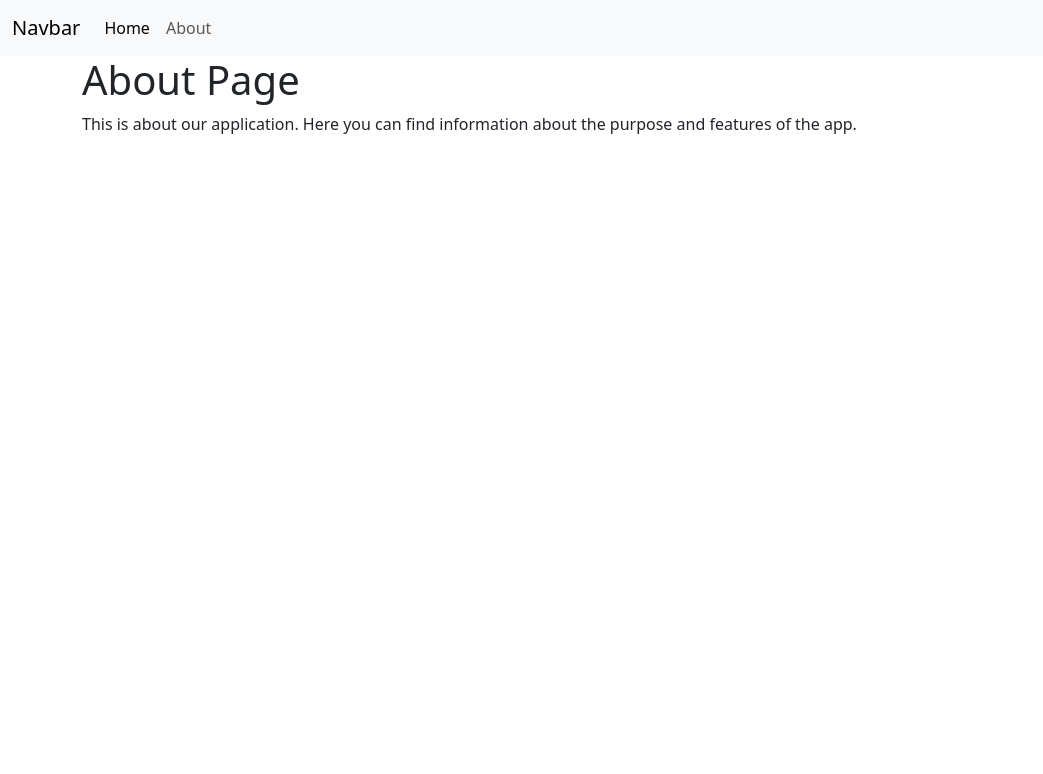
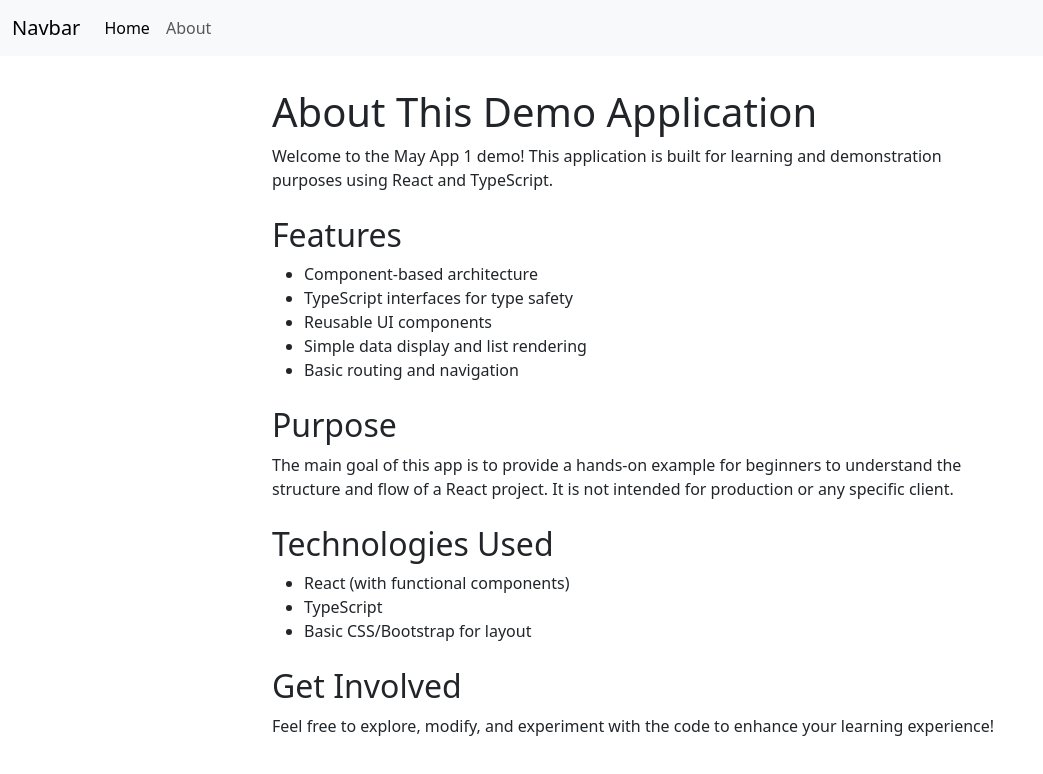
Before and after one commit to shirkeamy/AalimxClasses, a React (Create React App) app in the folder Dec24/React/may-app-1/: page /about in a window 1280 px wide. Shown: the top 774 px of the page, without its empty margins (0-1043 px from the left). Built offline with nearby package versions, Linux system fonts and the light colour scheme.

Commit message:
Refactor About component to enhance content and structure for better clarity and learning experience

```diff
--- a/Dec24/React/may-app-1/src/Pages/About.tsx
+++ b/Dec24/React/may-app-1/src/Pages/About.tsx
@@ -1,12 +1,45 @@
+import React from "react";
+
 const About: React.FC = () => {
     return (
-      <div className="home">
-        <h1>About Page</h1>
-        <p>
-            This is about our application. Here you can find information about the purpose and features of the app.
-        </p>
-      </div>
+        <div className="about-page" style={{ padding: "2rem", maxWidth: 800, margin: "0 auto" }}>
+            <h1>About This Demo Application</h1>
+            <p>
+                Welcome to the May App 1 demo! This application is built for learning and demonstration purposes using React and TypeScript.
+            </p>
+            <section style={{ marginTop: "1.5rem" }}>
+                <h2>Features</h2>
+                <ul>
+                    <li>Component-based architecture</li>
+                    <li>TypeScript interfaces for type safety</li>
+                    <li>Reusable UI components</li>
+                    <li>Simple data display and list rendering</li>
+                    <li>Basic routing and navigation</li>
+                </ul>
+            </section>
+            <section style={{ marginTop: "1.5rem" }}>
+                <h2>Purpose</h2>
+                <p>
+                    The main goal of this app is to provide a hands-on example for beginners to understand the structure and flow of a React project.
+                    It is not intended for production or any specific client.
+                </p>
+            </section>
+            <section style={{ marginTop: "1.5rem" }}>
+                <h2>Technologies Used</h2>
+                <ul>
+                    <li>React (with functional components)</li>
+                    <li>TypeScript</li>
+                    <li>Basic CSS/Bootstrap for layout</li>
+                </ul>
+            </section>
+            <section style={{ marginTop: "1.5rem" }}>
+                <h2>Get Involved</h2>
+                <p>
+                    Feel free to explore, modify, and experiment with the code to enhance your learning experience!
+                </p>
+            </section>
+        </div>
     );
-  }
+};
 
-  export default About;
+export default About;
```
